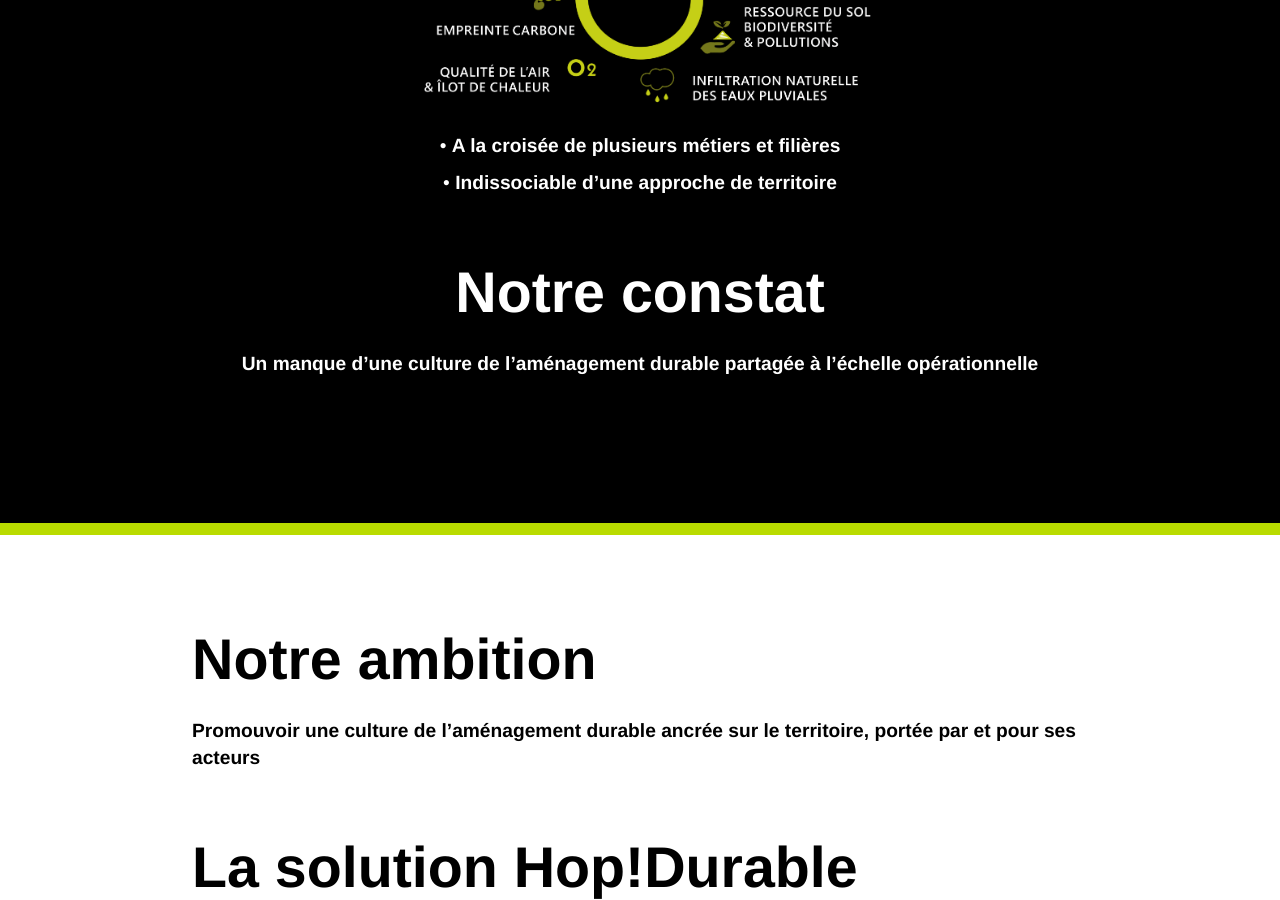
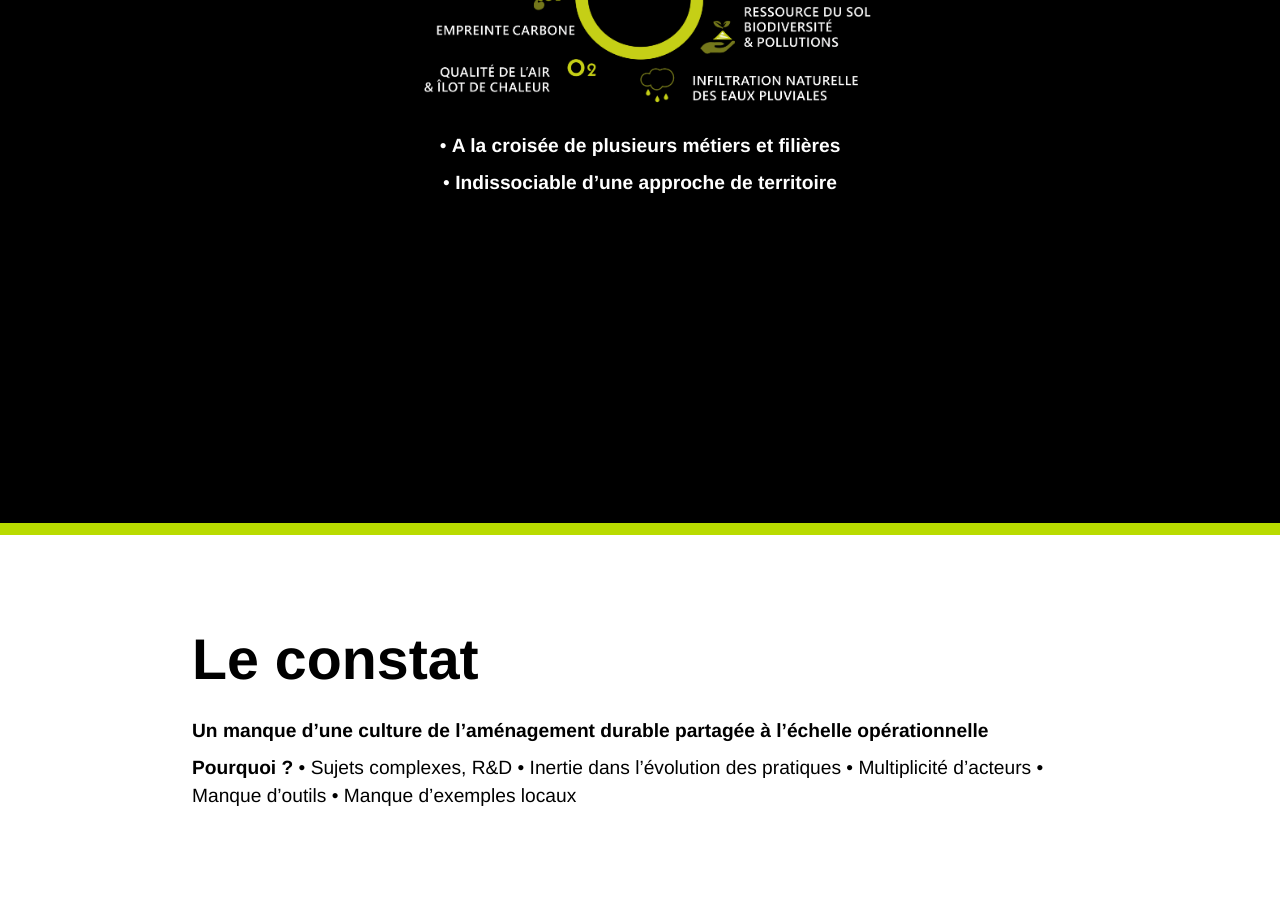
Before and after one commit to pierrenault/hopdurable.github.io, a Jekyll site: the page built from index.md, in a window 1280 px wide and 900 px high, scrolled down 1277 px. Built offline with Jekyll 4.4.1, drawn with Linux system fonts in a browser that asks for light colours; comment, search, counter and statistics services are not loaded; some of the changed text lies outside the part shown.

Commit message:
Update index.md

```diff
--- a/index.md
+++ b/index.md
@@ -28,17 +28,28 @@
 • **Indissociable d'une approche de territoire**
 <br>
 
-# Notre constat
+</section>
+
+<section markdown="1">
+
+# Le constat
 
 **Un manque d’une culture de l’aménagement durable partagée à l’échelle opérationnelle**
+
+**Pourquoi ?**
+• Sujets complexes, R&D
+• Inertie dans l’évolution des pratiques
+• Multiplicité d’acteurs
+• Manque d’outils
+• Manque d’exemples locaux
+<br>
+
+# L'ambition
+**Promouvoir une culture de l’aménagement durable ancrée sur le territoire, portée par et pour ses acteurs**
 
 </section>
 
 <section markdown="1">
-
-# Notre ambition
-**Promouvoir une culture de l’aménagement durable ancrée sur le territoire, portée par et pour ses acteurs**
-
 
 # La solution Hop!Durable
 
@@ -53,30 +64,11 @@
 
 <section markdown="1">
 
-# Vous êtes :
-
- <nav class="site-nav">
-    <ul>
-      <li><a href="/hop-durable-gouvernance.html" class="button button--action">Entreprise</a></li>
-      <li><a href="/hop-durable-gouvernance.html" class="button button--action">Décideur</a></li>
-      <li><a href="/hop-durable-gouvernance.html" class="button button--action">Maître d'oeuvre</a></li>
-      <li><a href="/hop-durable-gouvernance.html" class="button button--action">Interprofession</a></li>
-      <li><a href="/hop-durable-gouvernance.html" class="button button--action">Acteur de conseil</a></li>
-      <li><a href="/hop-durable-gouvernance.html" class="button button--action">Acteur scientifique</a></li>
-      <li><a href="/hop-durable-gouvernance.html" class="button button--action">Financeur</a></li>
-      <li><a href="/hop-durable-gouvernance.html" class="button button--action">Particulier</a></li>
-    </ul>
-  </nav>
-
-</section>
-
-<section markdown="1">
-
-**Hop!Durable : Start-Up de Territoire ?
+Hop!Durable : Start-Up de Territoire ?
 Nos soutiens
 En ce moment !
 Nous contacter : contact@hopdurable.fr
-Nous suivre sur Facebook : @hopdurable**
+Nous suivre sur Facebook : @hopdurable
 
 {% include subscription-newsletter.html %}
 
```
